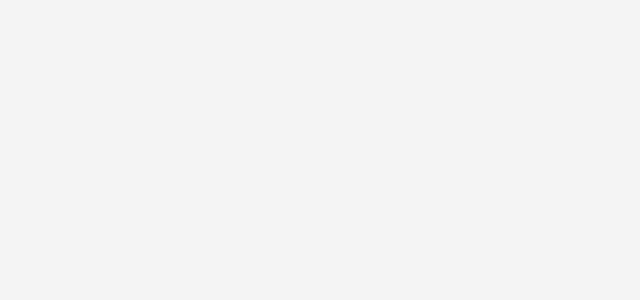
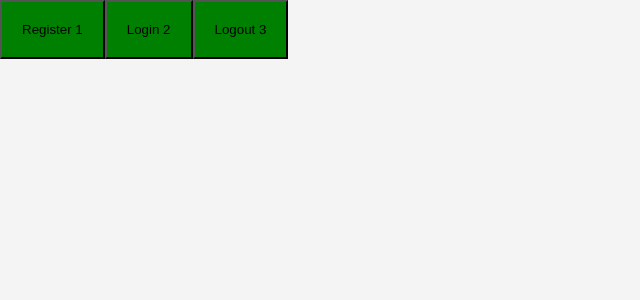
Before and after one commit to pranjal23030/Blog-Test-React, a React (Vite) app: page /test in a window 1280 px wide. Before the commit this address had no page. Shown: the top 300 px of the page, without its empty margins (0-640 px from the left). Built offline with nearby package versions, Linux system fonts and the light colour scheme.

Commit message:
button component with props

```diff
--- a/src/App.jsx
+++ b/src/App.jsx
@@ -3,6 +3,7 @@ import { BrowserRouter, Routes, Route } from "react-router-dom";
 import Home from "./Home";
 import Create from "./Create";
 import Blog from "./Blog";
+import Test from "./Test";
 
 function App() {
   return (
@@ -12,6 +13,7 @@ function App() {
         <Route path="/" element={<Home />} />
         <Route path="/blog" element={<Blog />} />
         <Route path="/createblog" element={<Create />} />
+        <Route path="/test" element={<Test />} />
       </Routes>
     </BrowserRouter>
   );
--- /dev/null
+++ b/src/Button.jsx
@@ -0,0 +1,9 @@
+function Button(props) {
+  return (
+    <button style={{ backgroundColor: "green", padding: "20px" }}>
+      {props.text} {props.number}
+    </button>
+  );
+}
+
+export default Button;
--- a/src/Home.jsx
+++ b/src/Home.jsx
@@ -1,5 +1,6 @@
 import { Link } from "react-router-dom";
 import "./Home.css";
+import Button from "./Button";
 
 function Home() {
   return (
@@ -13,6 +14,10 @@ function Home() {
       </header>
 
       <h1>This is the home page.</h1>
+
+      <Button text="Test Button" />
+      <Button text="T1 Button" />
+
       <div className="card-container">
         <div className="card">
           <img src="path-to-image1.jpg" alt="Image 1" />
--- /dev/null
+++ b/src/Test.jsx
@@ -0,0 +1,13 @@
+import Button from "./Button";
+
+function Test() {
+  return (
+    <>
+      <Button text="Register" number={1} />
+      <Button text="Login" number={2} />
+      <Button text="Logout" number={3} />
+    </>
+  );
+}
+
+export default Test;
```
